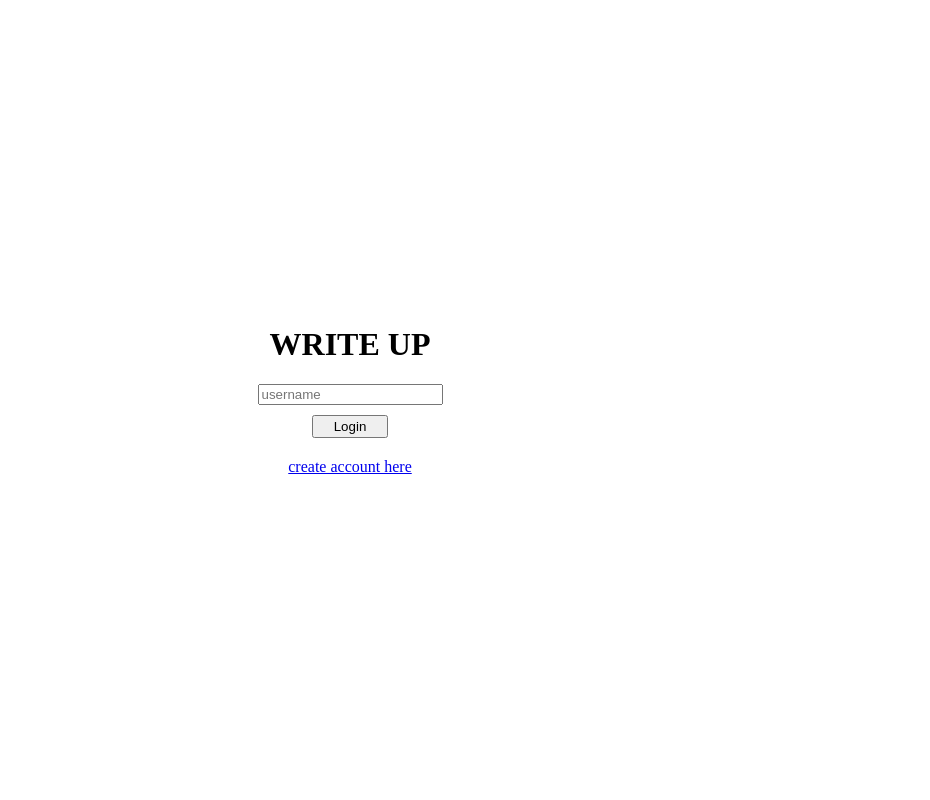
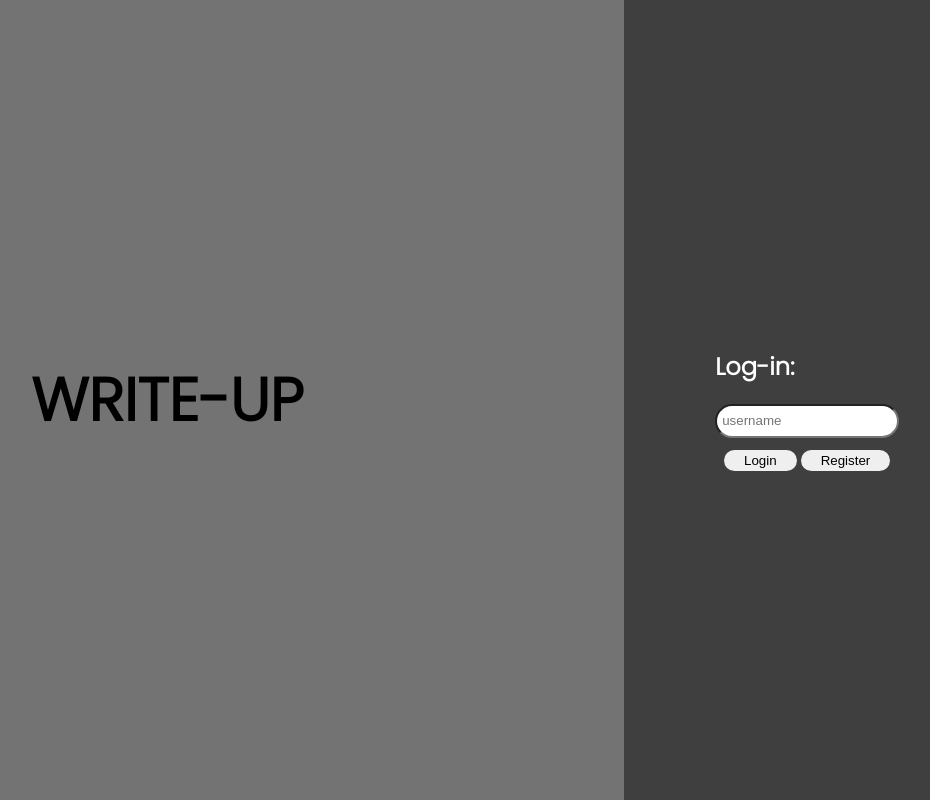
Before and after one commit to Glenardd/write_up, a Flask app: page / in a window 1280 px wide. Shown: the whole page, without its empty margins (290-1220 px from the left). Run offline with Flask 3, Linux system fonts and the light colour scheme.

Commit message:
updated login design

```diff
--- a/static/css/styles.css
+++ b/static/css/styles.css
@@ -56,32 +56,91 @@ textarea{
 #spacer-1{
     border: 1px black hidden;
     box-sizing: border-box;
-    padding-left: 20px;
+    padding: 0px 20px 0px;
 }
 
-
-.login-wrapper{
-    display: flex;
-    flex-direction: column;
-    justify-content: center;
-    align-items: center;
-
+/* title */
+.title-container{
+    background-color: rgb(115, 115, 115);
     height: 100vh;
-    width: 100vw;
+    width: 400vh;
 
 }
-.login-inputs{
+#title{
+    display: flex;
+    align-items: center;
+    justify-content: center;
+
+    font-size: 60px;
+
+    font-family: 'Poppins', sans-serif;
+
+    height:100vh;
+
+    margin: 0px 20px 0px;
+}
+#login-label{
+    font-family: 'Poppins', sans-serif;
+    color: white;
+}
+
+/* login */
+.form-wrapper{
+    display: flex;
+    align-items: center;
+    justify-content: center;
+
+    white-space: nowrap;
+}
+
+.login{
     display: flex;
     flex-direction: column;
     align-items: center;
     justify-content: center;
 }
+.login-container{
+    display: flex;
+    justify-content: center;
+    align-items: center;
+
+    background-color: #3f3f3f;
+    height: 100vh;
+    width: 100vw;
+}
+
+.buttons-group{
+    margin-top: 2px;
+}
+
 #login-btn{
     margin-top: 10px;
-    padding: 2px 20px 2px;
+    padding: 3px 20px 3px;
+    border-radius: 20px;
+
+    border-style: none;
+}
+#register-btn{
+    margin-top: 10px;
+    padding: 3px 20px 3px;
+    border-radius: 20px;
+
+    border-style: none;
+
 }
 #register-link{
-    margin: 20px;
+    color: black;
+    text-decoration: none;
+}
+#username-form{
+    height: 30px;
+    width: 170px;
+
+    border-radius: 20px;
+    padding: 0px 5px 0px;
+}
+.group-login{
+    padding: 0px 30px 0px;
 }
 
 
@@ -108,9 +167,6 @@ textarea{
 
     margin: 20px 0px 20px;
 }
-#message{
-
-}
 
 .information-group{
     display: flex;
--- a/templates/base.html
+++ b/templates/base.html
@@ -4,6 +4,11 @@
     <meta charset="UTF-8">
     <meta http-equiv="X-UA-Compatible" content="IE=edge">
     <meta name="viewport" content="width=device-width, initial-scale=1.0">
+
+    <link rel="preconnect" href="https://fonts.googleapis.com">
+    <link rel="preconnect" href="https://fonts.gstatic.com" crossorigin>
+    <link href="https://fonts.googleapis.com/css2?family=Poppins:wght@300&display=swap" rel="stylesheet">
+
     {% block title %}{% endblock %}
 </head>
 <body>
--- a/templates/index.html
+++ b/templates/index.html
@@ -1,7 +1,7 @@
 {% extends 'base.html' %}
 
 {% block title %}
-<title>Your write-up's</title>
+<title>Your write-ups</title>
 {% endblock %}
 
 {% block content %}
--- a/templates/login.html
+++ b/templates/login.html
@@ -5,15 +5,29 @@
 {% endblock %}
 
 {% block content %}
-<div class="login-wrapper">
-    <form action="/" method="POST">
-        <div class="login-inputs">
-            <h1>WRITE UP</h1>
-            <input type="text" id="username-form" name="uname" placeholder="username">
-            <input id="login-btn" type="submit" value="Login" placeholder="username">
+<div class="form-wrapper">
+    <div class="title-container">
+        <h1 id="title">
+            WRITE-UP
+        </h1>
+    </div>
+    <div class="login-container">
+        <div class="group-login">
+            <form action="/" method="POST">
+                <div class="login">
+                    <div class="login-form">
+                        <label id="login-label"><h2>Log-in:</h2></label>
+                        <input type="text" id="username-form" name="uname" placeholder="username">
+                    </div>
+                    <div class="buttons-group">
+                        <input id="login-btn" type="submit" value="Login" placeholder="username">
+                        <button id="register-btn"><a id="register-link" href="/register">Register</a></button>
+                    </div>
+                </div>
+            </form>
         </div>
-    </form>
-    <a  id="register-link" href="/register">create account here</a>
+
+    </div>
 </div>
 
 {% endblock%}
--- a/templates/response.html
+++ b/templates/response.html
@@ -1,7 +1,7 @@
 {% extends 'base.html' %}
 
 {% block title %}
-<title>Your write-up's</title>
+<title>Your write-ups</title>
 {% endblock %}
 
 {% block content %}
```
